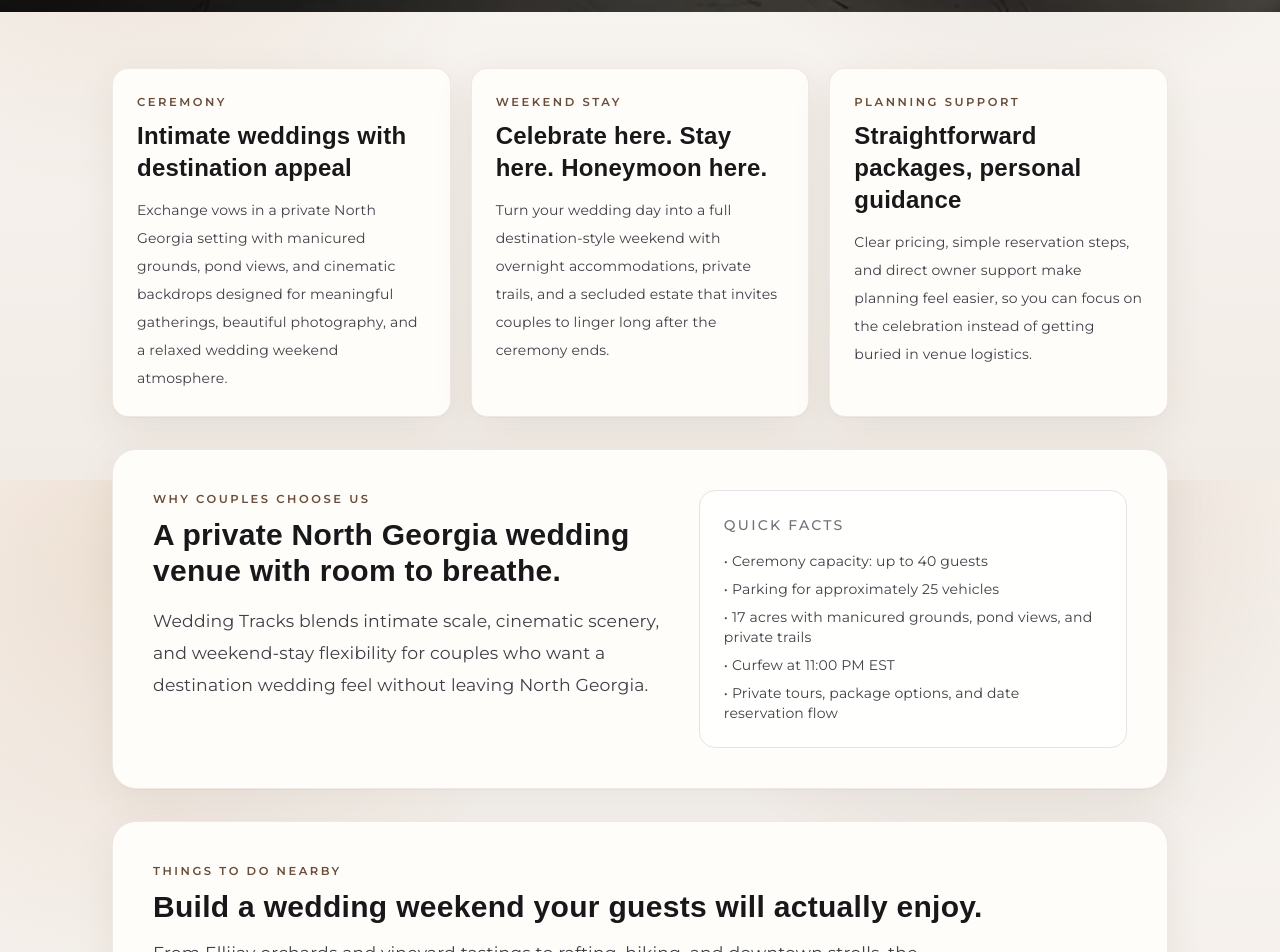
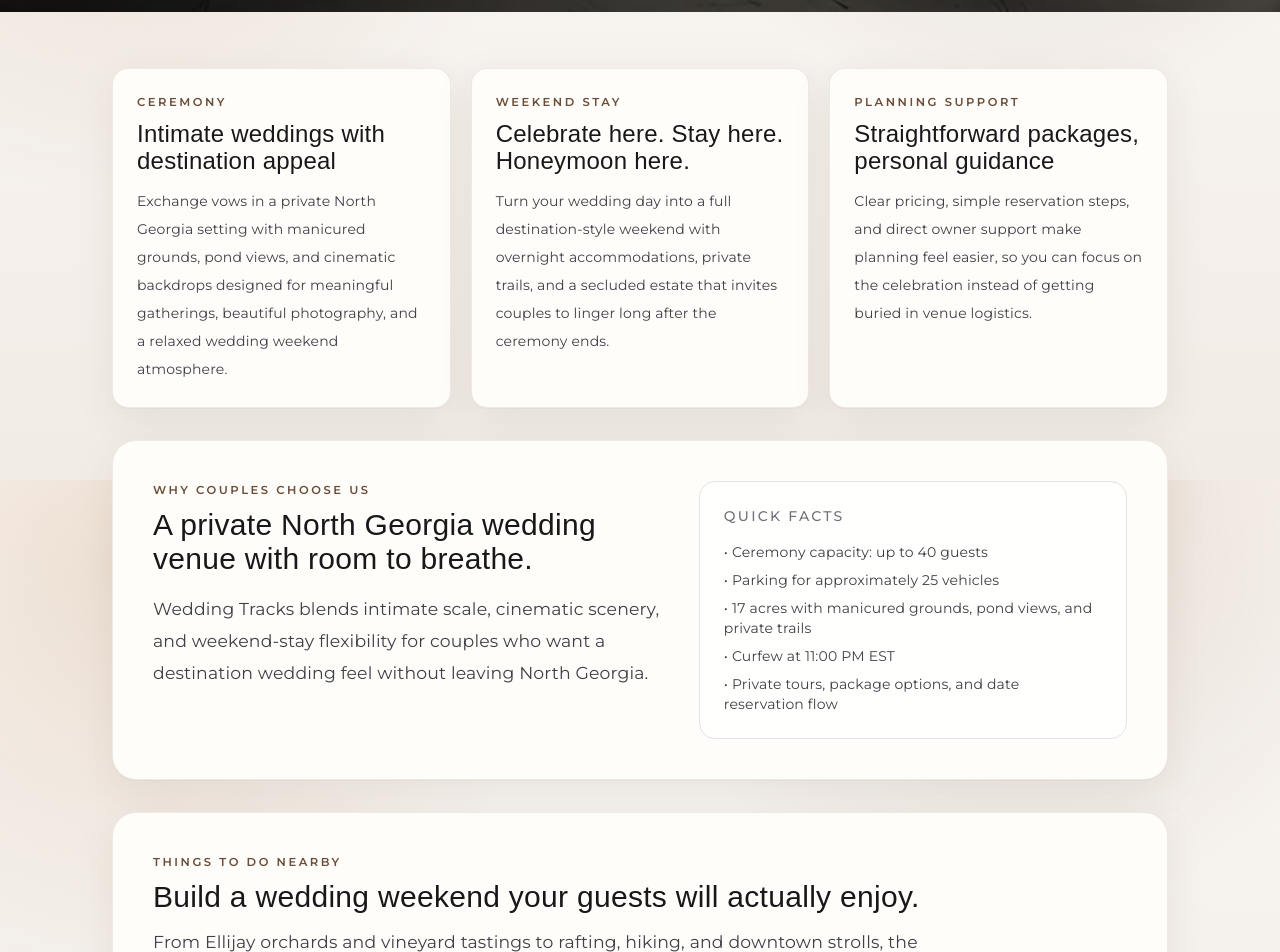
Before and after one commit to the-cloud-architect/tracks, a Next.js app: page / in a window 1280 px wide. Shown: the part 1120-2072 px from the top of the page. Built offline with nearby package versions, Linux system fonts and the light colour scheme; no server answers; grey boxes are pictures that could not be loaded; a web font is replaced by a local one.

Commit message:
changed 2 lines

```diff
--- a/src/app/page.tsx
+++ b/src/app/page.tsx
@@ -64,6 +64,8 @@ export default async function Home() {
     : "/images/hero-share.jpg";
 
   const featuredActivities = ellijayActivities.slice(0, 4);
+  const scriptHeadingClass =
+    "font-[family-name:var(--font-dancing)] font-normal leading-[1.15] tracking-normal";
 
   return (
     <main className="text-zinc-900" data-home="true">
@@ -401,7 +403,9 @@ export default async function Home() {
         <section className="grid gap-5 lg:grid-cols-3">
           <article className="soft-panel rounded-2xl p-6">
             <p className="eyebrow">Ceremony</p>
-            <h2 className="mt-2 text-2xl font-semibold">Intimate weddings with destination appeal</h2>
+            <h2 className={`mt-2 text-2xl ${scriptHeadingClass}`}>
+              Intimate weddings with destination appeal
+            </h2>
             <p className="mt-3 text-sm leading-7 text-zinc-700">
               Exchange vows in a private North Georgia setting with manicured grounds, pond views,
               and cinematic backdrops designed for meaningful gatherings, beautiful photography,
@@ -411,7 +415,9 @@ export default async function Home() {
 
           <article className="soft-panel rounded-2xl p-6">
             <p className="eyebrow">Weekend stay</p>
-            <h2 className="mt-2 text-2xl font-semibold">Celebrate here. Stay here. Honeymoon here.</h2>
+            <h2 className={`mt-2 text-2xl ${scriptHeadingClass}`}>
+              Celebrate here. Stay here. Honeymoon here.
+            </h2>
             <p className="mt-3 text-sm leading-7 text-zinc-700">
               Turn your wedding day into a full destination-style weekend with overnight
               accommodations, private trails, and a secluded estate that invites couples to linger
@@ -421,7 +427,9 @@ export default async function Home() {
 
           <article className="soft-panel rounded-2xl p-6">
             <p className="eyebrow">Planning support</p>
-            <h2 className="mt-2 text-2xl font-semibold">Straightforward packages, personal guidance</h2>
+            <h2 className={`mt-2 text-2xl ${scriptHeadingClass}`}>
+              Straightforward packages, personal guidance
+            </h2>
             <p className="mt-3 text-sm leading-7 text-zinc-700">
               Clear pricing, simple reservation steps, and direct owner support make planning feel
               easier, so you can focus on the celebration instead of getting buried in venue
@@ -434,7 +442,7 @@ export default async function Home() {
           <div className="grid gap-8 lg:grid-cols-[1.2fr_1fr]">
             <div>
               <p className="eyebrow">Why couples choose us</p>
-              <h2 className="mt-2 text-3xl font-semibold tracking-tight">
+              <h2 className={`mt-2 text-3xl ${scriptHeadingClass}`}>
                 A private North Georgia wedding venue with room to breathe.
               </h2>
               <p className="mt-4 leading-8 text-zinc-700">
@@ -463,7 +471,7 @@ export default async function Home() {
           <div className="flex flex-wrap items-end justify-between gap-4">
             <div>
               <p className="eyebrow">Things to do nearby</p>
-              <h2 className="mt-2 text-3xl font-semibold tracking-tight">
+              <h2 className={`mt-2 text-3xl ${scriptHeadingClass}`}>
                 Build a wedding weekend your guests will actually enjoy.
               </h2>
               <p className="mt-3 max-w-3xl leading-8 text-zinc-700">
@@ -488,7 +496,7 @@ export default async function Home() {
                 className="rounded-2xl border border-zinc-200 bg-white/80 p-5"
               >
                 <p className="eyebrow">{activity.category}</p>
-                <h3 className="mt-2 text-xl font-semibold tracking-tight">{activity.name}</h3>
+                <h3 className={`mt-2 text-xl ${scriptHeadingClass}`}>{activity.name}</h3>
                 <p className="mt-2 text-sm leading-7 text-zinc-700">{activity.description}</p>
               </article>
             ))}
```
